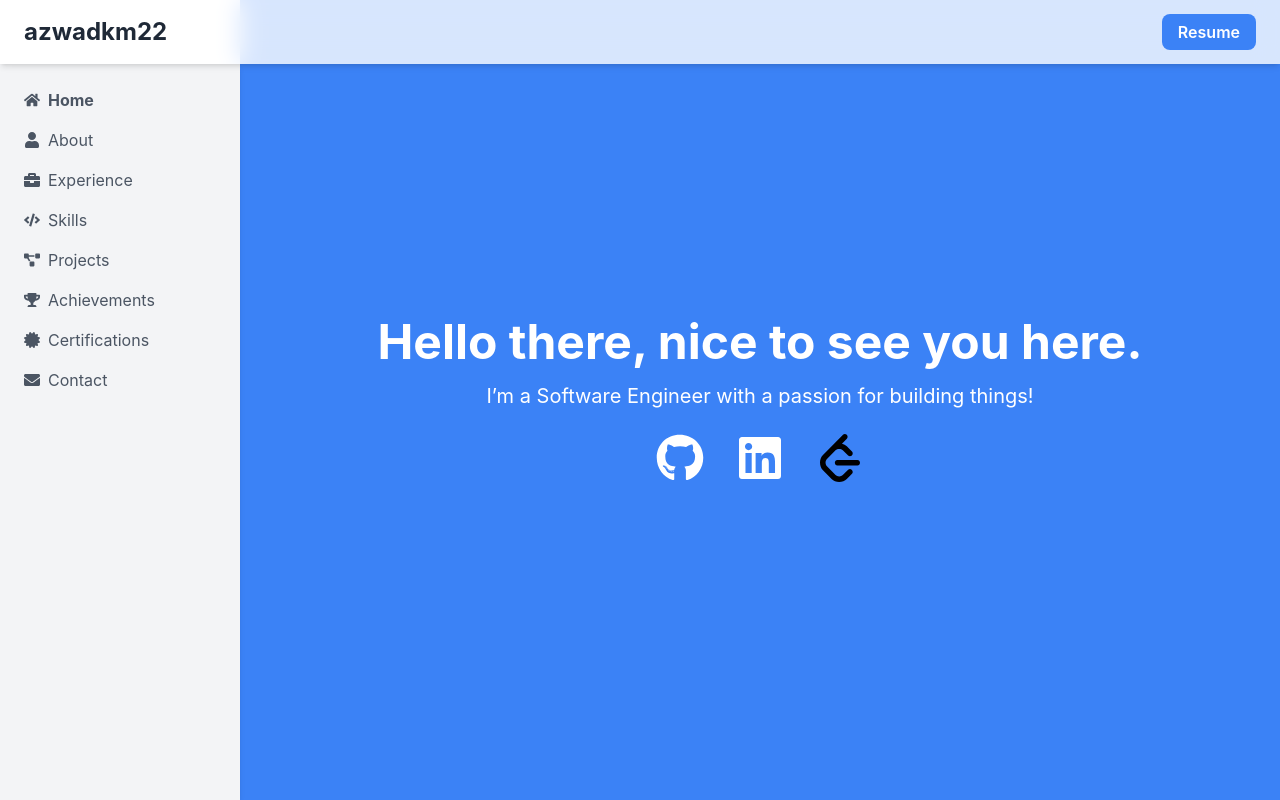
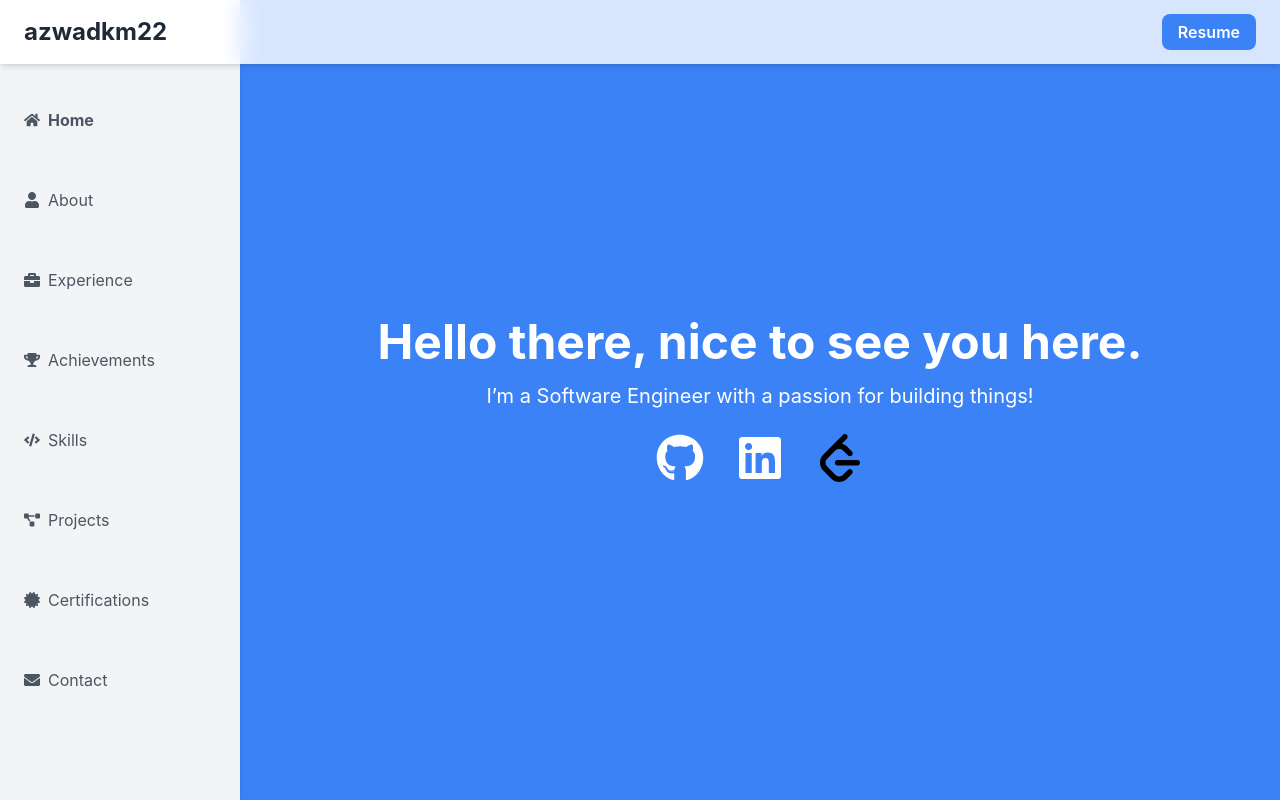
Before and after one commit to azwadkm22/Portfolio, a React (Create React App) app: page / in a window 1280 px wide. Shown: the top 800 px of the page. Built offline with nearby package versions, Linux system fonts and the light colour scheme.

Commit message:
Changed sideview design and fixed typos

```diff
--- a/src/components/Sideview.js
+++ b/src/components/Sideview.js
@@ -7,7 +7,7 @@
     return (
         <div className="fixed left-0 top-16 h-[calc(100vh-64px)] bg-gray-100 shadow-md p-6 w-60 space-y-6 flex flex-col justify-between">
             <ul className="space-y-4">
-                <li className="flex items-center space-x-2">
+                <li className="flex items-center space-x-2 py-5">
                     <FaHome className="text-gray-600" />
                     <Link
                         to="home"
@@ -21,7 +21,7 @@
                         Home
                     </Link>
                 </li>
-                <li className="flex items-center space-x-2">
+                <li className="flex items-center space-x-2 py-5">
                     <FaUser className="text-gray-600" />
                     <Link
                         to="about"
@@ -35,7 +35,7 @@
                         About
                     </Link>
                 </li>
-                <li className="flex items-center space-x-2">
+                <li className="flex items-center space-x-2 py-5">
                     <FaBriefcase className="text-gray-600" />
                     <Link
                         to="experience"
@@ -49,7 +49,21 @@
                         Experience
                     </Link>
                 </li>
-                <li className="flex items-center space-x-2">
+                <li className="flex items-center space-x-2 py-5">
+                    <FaTrophy className="text-gray-600" />
+                    <Link
+                        to="achievements"
+                        spy={true}
+                        smooth={true}
+                        offset={-70}
+                        duration={500}
+                        className="text-gray-600 hover:text-blue-500 transition-all duration-300 cursor-pointer"
+                        activeClass="text-blue-500 font-bold"
+                    >
+                        Achievements
+                    </Link>
+                </li>
+                <li className="flex items-center space-x-2 py-5">
                     <FaCode className="text-gray-600" />
                     <Link
                         to="skills"
@@ -63,7 +77,7 @@
                         Skills
                     </Link>
                 </li>
-                <li className="flex items-center space-x-2">
+                <li className="flex items-center space-x-2 py-5">
                     <FaProjectDiagram className="text-gray-600" />
                     <Link
                         to="projects"
@@ -77,21 +91,8 @@
                         Projects
                     </Link>
                 </li>
-                <li className="flex items-center space-x-2">
-                    <FaTrophy className="text-gray-600" />
-                    <Link
-                        to="achievements"
-                        spy={true}
-                        smooth={true}
-                        offset={-70}
-                        duration={500}
-                        className="text-gray-600 hover:text-blue-500 transition-all duration-300 cursor-pointer"
-                        activeClass="text-blue-500 font-bold"
-                    >
-                        Achievements
-                    </Link>
-                </li>
-                <li className="flex items-center space-x-2">
+
+                <li className="flex items-center space-x-2 py-5">
                     <FaCertificate className="text-gray-600" />
                     <Link
                         to="certifications"
@@ -105,8 +106,8 @@
                         Certifications
                     </Link>
                 </li>
-                <li className="flex items-center space-x-2">
-                    <FaEnvelope className="text-gray-600" />
+                <li className="flex items-center space-x-2 py-5">
+                    <FaEnvelope className="text-gray-600 " />
                     <Link
                         to="contact"
                         spy={true}
```
